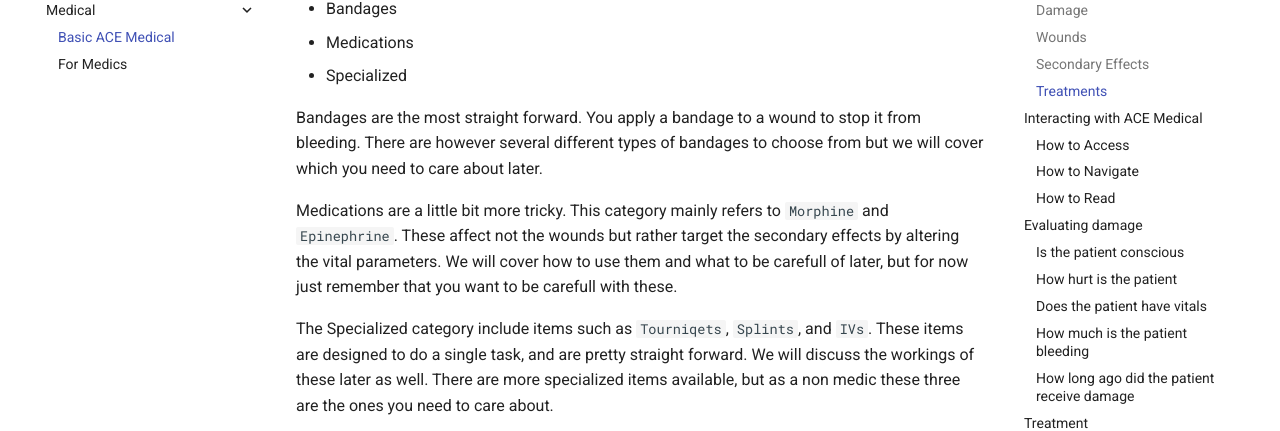
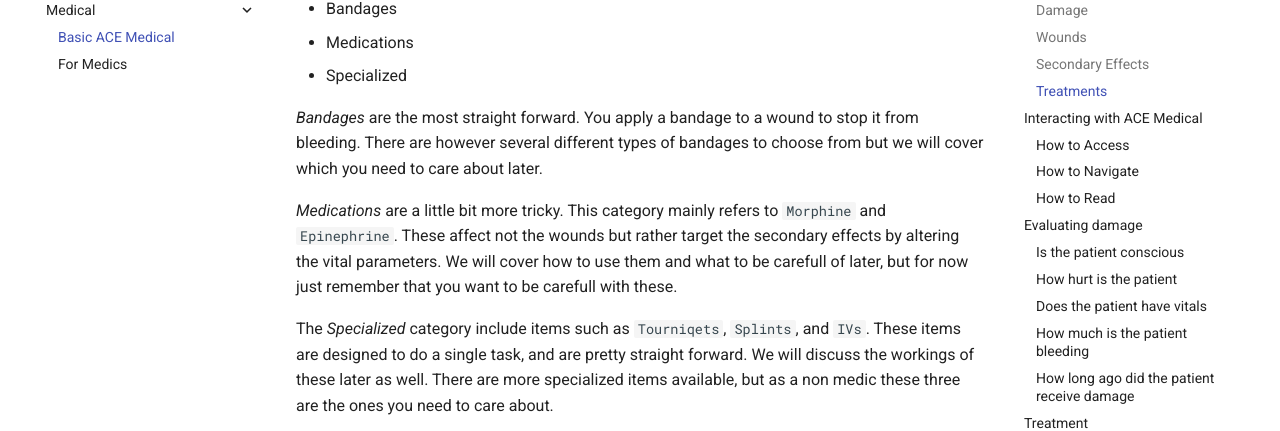
Before and after one commit to royrovp/ArmA-3-Guides, an MkDocs documentation site: the page built from docs/Medical/Basic_Medical.md, in a window 1280 px wide and 900 px high, scrolled down 1607 px. Shown: the part 152-583 px from the top of the window. Built offline with MkDocs 1.6.1 and Material for MkDocs 9.7.7, drawn with Linux system fonts in a browser that asks for light colours; comment, search, counter and statistics services are not loaded.

```diff
--- a/docs/Medical/Basic_Medical.md
+++ b/docs/Medical/Basic_Medical.md
@@ -43,11 +43,11 @@
   - Medications
   - Specialized
 
-  Bandages are the most straight forward. You apply a bandage to a wound to stop it from bleeding. There are however several different types of bandages to choose from but we will cover which you need to care about later.
+  *Bandages* are the most straight forward. You apply a bandage to a wound to stop it from bleeding. There are however several different types of bandages to choose from but we will cover which you need to care about later.
 
-  Medications are a little bit more tricky. This category mainly refers to `Morphine` and `Epinephrine`. These affect not the wounds but rather target the secondary effects by altering the vital parameters. We will cover how to use them and what to be carefull of later, but for now just remember that you want to be carefull with these.
+  *Medications* are a little bit more tricky. This category mainly refers to `Morphine` and `Epinephrine`. These affect not the wounds but rather target the secondary effects by altering the vital parameters. We will cover how to use them and what to be carefull of later, but for now just remember that you want to be carefull with these.
 
-  The Specialized category include items such as `Tourniqets`, `Splints`, and `IVs`. These items are designed to do a single task, and are pretty straight forward. We will discuss the workings of these later as well. There are more specialized items available, but as a non medic these three are the ones you need to care about.
+  The *Specialized* category include items such as `Tourniqets`, `Splints`, and `IVs`. These items are designed to do a single task, and are pretty straight forward. We will discuss the workings of these later as well. There are more specialized items available, but as a non medic these three are the ones you need to care about.
 
 
 ## Interacting with ACE Medical
```
